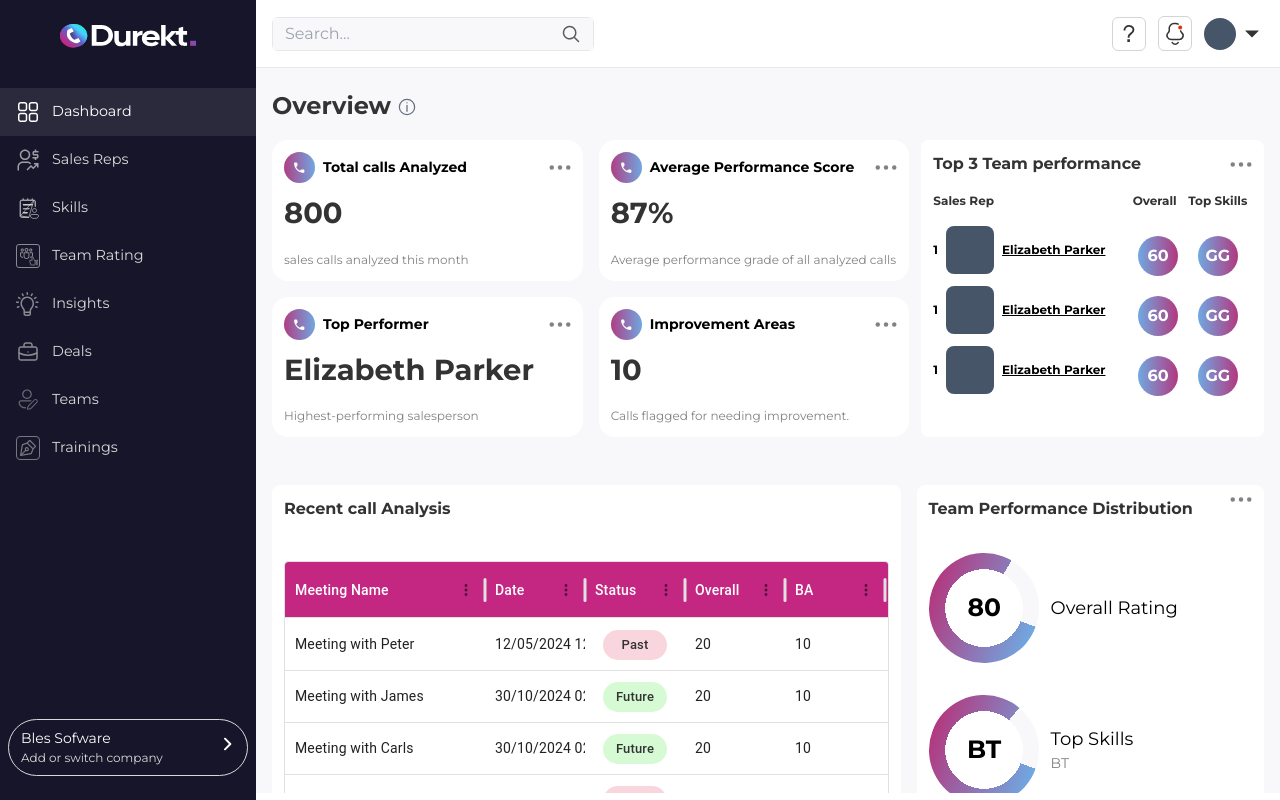
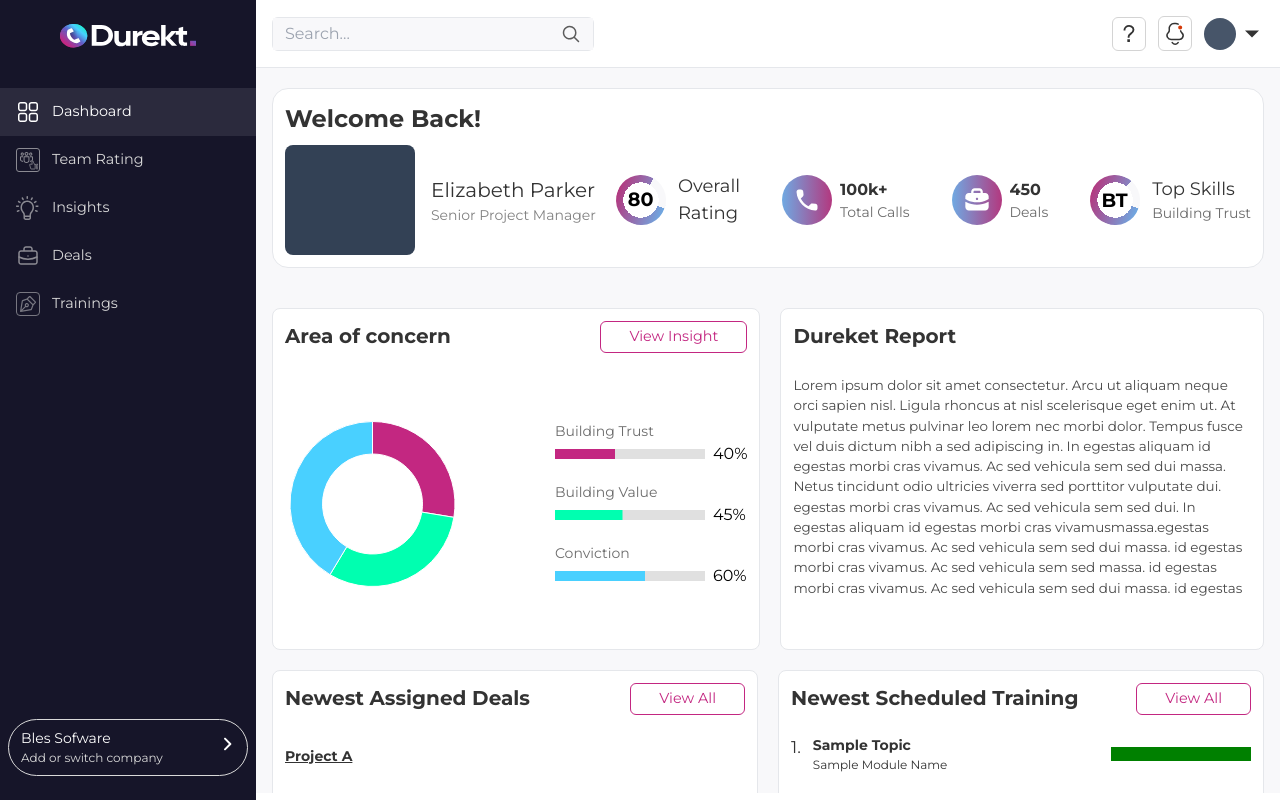
Before and after one commit to Caleb00004/Ai-powered-sales-call-analysis, a Next.js app: page /dashboard in a window 1280 px wide. Built offline with nearby package versions, Linux system fonts and the light colour scheme.

Commit message:
feat: modified sidebar nav for sales rep and  worked on sales rep main dashboard page

```diff
--- a/api-feature/apiSlice.ts
+++ b/api-feature/apiSlice.ts
@@ -10,7 +10,7 @@ interface globalStateType {
 
 export const globalState: globalStateType = {
     userId: "",
-    account_type: "manager",
+    account_type: "sales-rep",
 };
 
 export const apiSlice = createApi({
--- a/src/components/dashboard/manager/salesrep-manager.tsx
+++ b/src/components/dashboard/manager/salesrep-manager.tsx
@@ -301,11 +301,11 @@ const SalesRepManager = () => {
                                     itemsPerPage={5}
                                     renderItems={(data) => (
                                         data.map(item => (
-                                            <div className="flex cursor-pointer py-2 text-[14px] justify-between items-center ">
+                                            <div className="flex cursor-pointer py-2 text-[#333333] text-[14px] justify-between items-center ">
                                                 <div className='flex items-center'>
                                                     <MoreIcon className="rotate-[90deg]" />
                                                     <div>
-                                                        <p>Sample Topic</p>
+                                                        <p className="font-[600]">Sample Topic</p>
                                                         <p className='text-[12px]'>Sample Module Name</p>
                                                     </div>
                                                 </div>
--- a/src/components/dashboard/sales-rep/dashboard-salesrep.tsx
+++ b/src/components/dashboard/sales-rep/dashboard-salesrep.tsx
@@ -1,7 +1,150 @@
+import Button from "@/components/primary/Button"
+import Dropdown from "@/components/secondary/Dropdown"
+import DropdownItem from "@/components/secondary/DropdownItem"
+import GradientCircle from "@/components/secondary/GradientCircle"
+import PaginationComponent from "@/components/secondary/Pagination"
+import PiechartComponent from "@/components/secondary/Piechart"
+import ProgressCircle from "@/components/secondary/ProgressCircle"
+import { callDataType } from '@/testData';
+import MoreIcon from "../../../../public/svgs/more-icon.svg"
+import BookmarkIcon from "../../../../public/svgs/bookmark-icon.svg"
+import { dealsData } from '@/testData';
+import NavIcon from "../../../../public/svgs/next-icon.svg"
+import Callicon from "../../../../public/svgs/round-call.svg"
+import BriefcaseIcon from "../../../../public/svgs/briefcase-icon.svg"
+
+
+const piechartdata =
+    [
+        { id: 0, value: 40, color: "#C32781", label: "Building Trust"},
+        { id: 1, value: 45, color: "#00FFB0", label: "Building Value"},
+        { id: 2, value: 60, color: "#49D0FF", label: "Conviction"},
+        // { id: 3, value: 80, color: "#C32781", label: "Building Trust"},
+    ]
+
 const SalesrepDashboard = () => {
     return (
         <div>
-            <h1>Sales Rep Dashboard</h1>
+            <div className="bg-white border xl:h-[180px] rounded-2xl flex flex-col gap-2 p-3">
+                <h1 className="text-[1.5em] font-[600] text-[#333333]">Welcome Back!</h1>
+                <div className="flex flex-col xl:flex-row gap-5 h-full">
+                    <div className="flex gap-4 ">
+                        <div className='bg-slate-700 w-[130px] h-[120px] xl:h-full rounded-lg flex-shrink-0 '>
+                        </div>
+                        <div className='flex justify-between my-auto'>
+                            <div>
+                                <p className="text-[20px] text-[#333333] font-[500]">Elizabeth Parker</p>
+                                <p className='text-[#828282] text-[14px]'>Senior Project Manager</p>
+                            </div>
+                        </div>
+                    </div>
+                    <div className='flex-1 flex items-center'>
+                        <div className='grid w-full grid-cols-2 mt-4 lg:mt-0 mdx2:flex justify-between gap-10 lg:gap-4 text-[#333333]'>
+                            <ProgressCircle type="progress" value={80} textClassname='text-[1.2em]' size={50} label={<span >Overall<br />Rating</span>} />
+                            <div className='flex flex-col sm:flex-row items-center gap-2'>
+                                <GradientCircle size={50}>
+                                    <Callicon />
+                                </GradientCircle>
+                                <div>
+                                    <p className='text-[#333333] font-[600]'>100k+</p>
+                                    <p className="text-[14px] text-[#6D6D6D]">Total Calls</p>
+                                </div>
+                            </div>
+                            <div className='flex flex-col sm:flex-row items-center gap-2'>
+                                <GradientCircle size={50}>
+                                    <BriefcaseIcon />
+                                </GradientCircle>
+                                <div>
+                                    <p className='text-[#333333] font-[600]'>450</p>
+                                    <p className="text-[14px] text-[#6D6D6D]">Deals</p>
+                                </div>
+                            </div>
+                            <ProgressCircle type="skill" value={"BT"} size={50} textClassname="text-[1.2em]" label={<span className="text-[14px] text-[#6D6D6D]">Building Trust</span>} />
+                        </div>
+                    </div>
+                </div>
+            </div>
+
+            <div className='py-5'>
+                <div className='flex flex-col mdx5:flex-row gap-5 mt-5'>
+                    <div className='border flex-1 bg-white p-3 pb-10 px-3 rounded-lg'>
+                        <div className="flex justify-between mb-10">
+                            <h1 className='text-[#333333] text-[20px] font-[600] pb-2'>Area of concern</h1>
+                            <div>
+                                <Button className="bg-white border border-[#C32781] rounded-md px-7 py-[4px]"><p className="text-[#C32781]">View Insight</p></Button>
+                            </div>
+                        </div>
+                        <PiechartComponent data={piechartdata} />
+                    </div>
+                    <div className='border flex-1 bg-white pt-3 pb-10 px-3 rounded-lg'>
+                        <h1 className='text-[#333333] text-[20px] font-[600] pb-6'>Dureket Report</h1>
+                        <p className='text-[#4A4A4A] text-[13.5px] font-[400] mdx5:h-[16.5em] overflow-auto'>Lorem ipsum dolor sit amet consectetur. Arcu ut aliquam neque orci sapien nisl. Ligula rhoncus at nisl scelerisque eget enim ut.
+                            At vulputate metus pulvinar leo lorem nec morbi dolor. Tempus fusce vel duis dictum nibh a sed adipiscing in. In egestas aliquam
+                            id egestas morbi cras vivamus. Ac sed vehicula sem sed dui massa. Netus tincidunt odio ultricies viverra sed porttitor vulputate dui.
+                            egestas morbi cras vivamus. Ac sed vehicula sem sed dui. In egestas aliquam id egestas morbi cras vivamusmassa.egestas morbi cras vivamus.
+                            Ac sed vehicula sem sed dui massa. id egestas morbi cras vivamus. Ac sed vehicula sem sed massa. id egestas morbi cras vivamus. Ac sed vehicula sem
+                            sed dui massa. id egestas morbi cras vivamus. Ac sed vehicula sem sed dui massa. In egestas aliquam id egestas morbi cras vivamus</p>
+                    </div>
+                </div>
+                <div className='flex flex-col mdx3:flex-row gap-5 mt-5'>
+                    <div className='border flex-1 flex flex-col bg-white p-3 pb-10 px-3 rounded-lg'>
+                        <div className="flex justify-between mb-0">
+                            <h1 className='text-[#333333] text-[20px] font-[600] pb-4'>Newest Assigned Deals</h1>
+                            <div>
+                                <Button className="bg-white border border-[#C32781] rounded-md px-7 py-[4px]"><p className="text-[#C32781]">View All</p></Button>
+                            </div>
+                        </div>
+                        <div className=' h-full'>
+                            <PaginationComponent
+                                items={dealsData}
+                                hidePaginationStatus
+                                itemsPerPage={5}
+                                renderItems={(data) => (
+                                    data.map(item => (
+                                        <div className="flex h-full transition-all cursor-pointer py-2 justify-between items-center">
+                                            {/* @ts-ignore */}
+                                            <p className="font-[600] text-[14px] text-[#333333] underline">{item.name}</p>
+                                        </div>
+                                    ))
+                                )}
+                                footer={() => <></>}
+                            />
+                        </div>
+                    </div>
+                    <div className='border flex-1 bg-white pt-3 pb-10 px-3 rounded-lg'>
+                        <div className="flex justify-between mb-3">
+                            <h1 className='text-[#333333] text-[20px] font-[600] '>Newest Scheduled Training</h1>
+                            <div>
+                                <Button className="bg-white border border-[#C32781] rounded-md px-7 py-[4px]"><p className="text-[#C32781]">View All</p></Button>
+                            </div>
+                        </div>
+                        <div>
+                            <PaginationComponent
+                                items={dealsData}
+                                hidePaginationStatus
+                                itemsPerPage={5}
+                                renderItems={(data) => (
+                                    data.map((item, i) => (
+                                        <div className="flex cursor-pointer text-[#333333] py-2 text-[14px] justify-between items-center ">
+                                            <div className='flex '>
+                                                <p className="text-[17px] pr-3">{i+1}.</p>
+                                                {/* <MoreIcon className="rotate-[90deg]" /> */}
+                                                <div>
+                                                    <p className="font-[600]">Sample Topic</p>
+                                                    <p className='text-[12px]'>Sample Module Name</p>
+                                                </div>
+                                            </div>
+                                            <progress value={20} />
+                                        </div>
+                                    ))
+                                )}
+                                footer={() => <></>}
+                            />
+                        </div>
+
+                    </div>
+                </div>
+            </div>
         </div>
     )
 }
--- a/src/components/secondary/ProgressCircle.tsx
+++ b/src/components/secondary/ProgressCircle.tsx
@@ -31,7 +31,7 @@ const ProgressCircle:FC<props> = ({ value, type, size, label, labelClassname, te
                     alignItems: "center"
                 }}
             >
-                <p className={`text-[25px] font-[700] rotate-[-110deg] ${textClassname}`}>{value}</p>
+                <p className={` font-[700] rotate-[-110deg] ${textClassname ? textClassname : "text-[25px]"}`}>{value}</p>
             </Box>
             {type === "progress" && <p className={`text-[18px] font-[500] ${labelClassname}`}>{label}</p>}
             {type === "skill" && <p className={`text-[18px] font-[500] flex flex-col ${labelClassname}`}>Top Skills <span className=" inline-block text-[#828282] text-[14px]">{label}</span></p>}
--- a/src/components/secondary/SideNav.tsx
+++ b/src/components/secondary/SideNav.tsx
@@ -12,11 +12,13 @@ import ArrowIcon from "../../../public/svgs/arrow2-icon.svg"
 import { useRouter } from "next/router"
 import gsap from "gsap"
 import { useEffect } from "react"
+import { globalState } from "../../../api-feature/apiSlice"
 
 const SideNav = () => {
     const router = useRouter()
     const splitName = router.pathname.split('/')
     const routeName = splitName[2]
+    const ACCOUNT_TYPE = globalState.account_type
     // const routeName = router.pathname.split('/').slice(2).join('/')
 
     const shakeAnimation = (iconClass: Element) => {
@@ -56,14 +58,14 @@ const SideNav = () => {
                     <DashboardIcon className="sidenav-icon" />
                     <p>Dashboard</p>
                 </Link>
-                <Link href={"/dashboard/sales-rep"} className={`sidebar-link flex items-center gap-3 hover:bg-[#2B2A3D] py-3 px-4 hover:text-white ${routeName === "sales-rep" && "bg-[#2B2A3D] text-white"}`}>
+                {ACCOUNT_TYPE === "manager" && <Link href={"/dashboard/sales-rep"} className={`sidebar-link flex items-center gap-3 hover:bg-[#2B2A3D] py-3 px-4 hover:text-white ${routeName === "sales-rep" && "bg-[#2B2A3D] text-white"}`}>
                     <SalesRepIcon className="sidenav-icon" />
                     <p>Sales Reps</p>
-                </Link>
-                <Link href={"/dashboard/skills"} className={`sidebar-link flex items-center gap-3 hover:bg-[#2B2A3D] py-3 px-4 hover:text-white ${routeName === "skills" && "bg-[#2B2A3D] text-white"}`}>
+                </Link>}
+                {ACCOUNT_TYPE === "manager" && <Link href={"/dashboard/skills"} className={`sidebar-link flex items-center gap-3 hover:bg-[#2B2A3D] py-3 px-4 hover:text-white ${routeName === "skills" && "bg-[#2B2A3D] text-white"}`}>
                     <SkillsIcon className="sidenav-icon" />
                     <p>Skills</p>
-                </Link>
+                </Link>}
                 <Link href={"/dashboard/team-rating"} className={`sidebar-link flex items-center gap-3 hover:bg-[#2B2A3D] py-3 px-4 hover:text-white ${routeName === "team-rating" && "bg-[#2B2A3D] text-white"}`}>
                     <TeamIcon className="sidenav-icon" />
                     <p>Team Rating</p>
@@ -76,10 +78,10 @@ const SideNav = () => {
                     <DealsIcon className="sidenav-icon" />
                     <p>Deals</p>
                 </Link>
-                <Link href={"/dashboard/teams"} className={`sidebar-link flex items-center gap-3 hover:bg-[#2B2A3D] py-3 px-4 hover:text-white ${routeName === "teams" && "bg-[#2B2A3D] text-white"}`}>
+                {ACCOUNT_TYPE === "manager" && <Link href={"/dashboard/teams"} className={`sidebar-link flex items-center gap-3 hover:bg-[#2B2A3D] py-3 px-4 hover:text-white ${routeName === "teams" && "bg-[#2B2A3D] text-white"}`}>
                     <ManagerIcon className="sidenav-icon" />
                     <p>Teams</p>
-                </Link>
+                </Link>}
                 <Link href={"/dashboard/trainings"} className={`sidebar-link flex items-center gap-3 hover:bg-[#2B2A3D] py-3 px-4 hover:text-white ${routeName === "trainings" && "bg-[#2B2A3D] text-white"}`}>
                     <TrainingIcon className="sidenav-icon" />
                     <p>Trainings</p>
```
